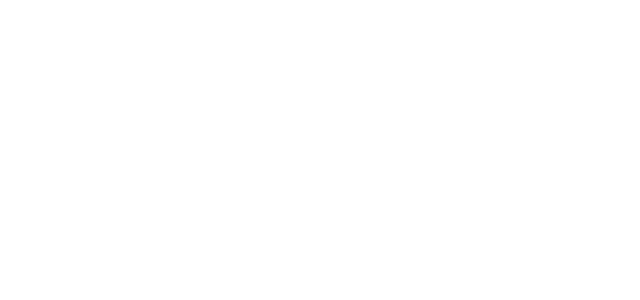
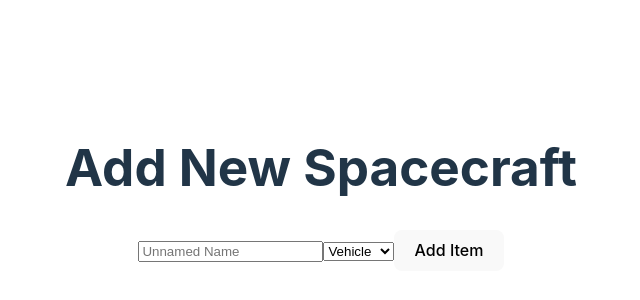
Before and after one commit to AugustoLL/Star-Wars-Garage, a React (Vite) app: page /add in a window 1280 px wide. Before the commit this address had no page. Shown: the part 212-512 px from the top of the page, without its empty margins (319-959 px from the left). Built offline with nearby package versions, Linux system fonts and the light colour scheme.

Commit message:
create a Add Spacecraft page

```diff
--- a/src/App.tsx
+++ b/src/App.tsx
@@ -1,5 +1,6 @@
 import { BrowserRouter as Router, Routes, Route } from 'react-router-dom'
 import HomePage from './pages/HomePage'
+import AddSpacecraftPage from './pages/AddSpacecraftPage'
 import './App.css'
 
 function App() {
@@ -7,6 +8,7 @@
     <Router>
       <Routes>
         <Route path="/" element={<HomePage />} />
+        <Route path="/add" element={<AddSpacecraftPage />} />
       </Routes>
     </Router>
   );
--- /dev/null
+++ b/src/components/AddItemForm.tsx
@@ -0,0 +1,31 @@
+import React, { useState } from "react";
+
+const AddItemForm: React.FC = () => {
+  const [name, setName] = useState('');
+  const [type, setType] = useState('vehicle');
+
+  const handleSubmit = (e: React.FormEvent) => {
+    e.preventDefault();
+    const newItem = { name, type };
+    const savedItems = JSON.parse(localStorage.getItem('starWarsItems') || '[]');
+    localStorage.setItem('starWarsItems', JSON.stringify([...savedItems, newItem]));
+  };
+
+  return (
+    <form onSubmit={handleSubmit}>
+      <input
+        type="text"
+        value={name}
+        onChange={e => setName(e.target.value)}
+        placeholder="Unnamed Name"
+      />
+      <select value={type} onChange={e => setType(e.target.value)}>
+        <option value="vehicle">Vehicle</option>
+        <option value="starship">Starship</option>
+      </select>
+      <button type="submit">Add Item</button>
+    </form>
+  )
+};
+
+export default AddItemForm;
--- /dev/null
+++ b/src/pages/AddSpacecraftPage.tsx
@@ -0,0 +1,13 @@
+import React from "react";
+import AddItemForm from "../components/AddItemForm";
+
+const AddItemPage = () => {
+  return (
+    <div>
+      <h1>Add New Spacecraft</h1>
+      <AddItemForm />
+    </div>
+  );
+};
+
+export default AddItemPage;
```
